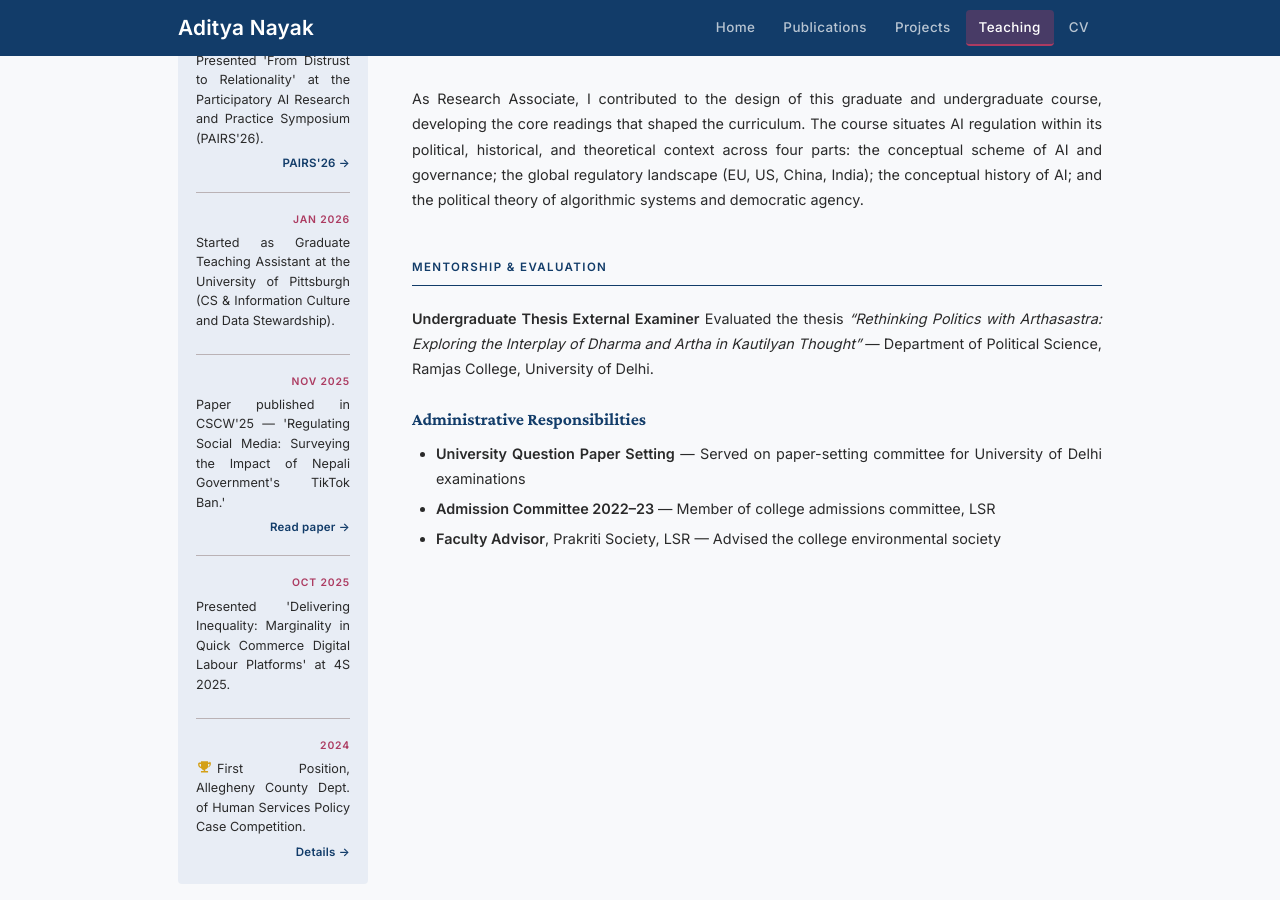
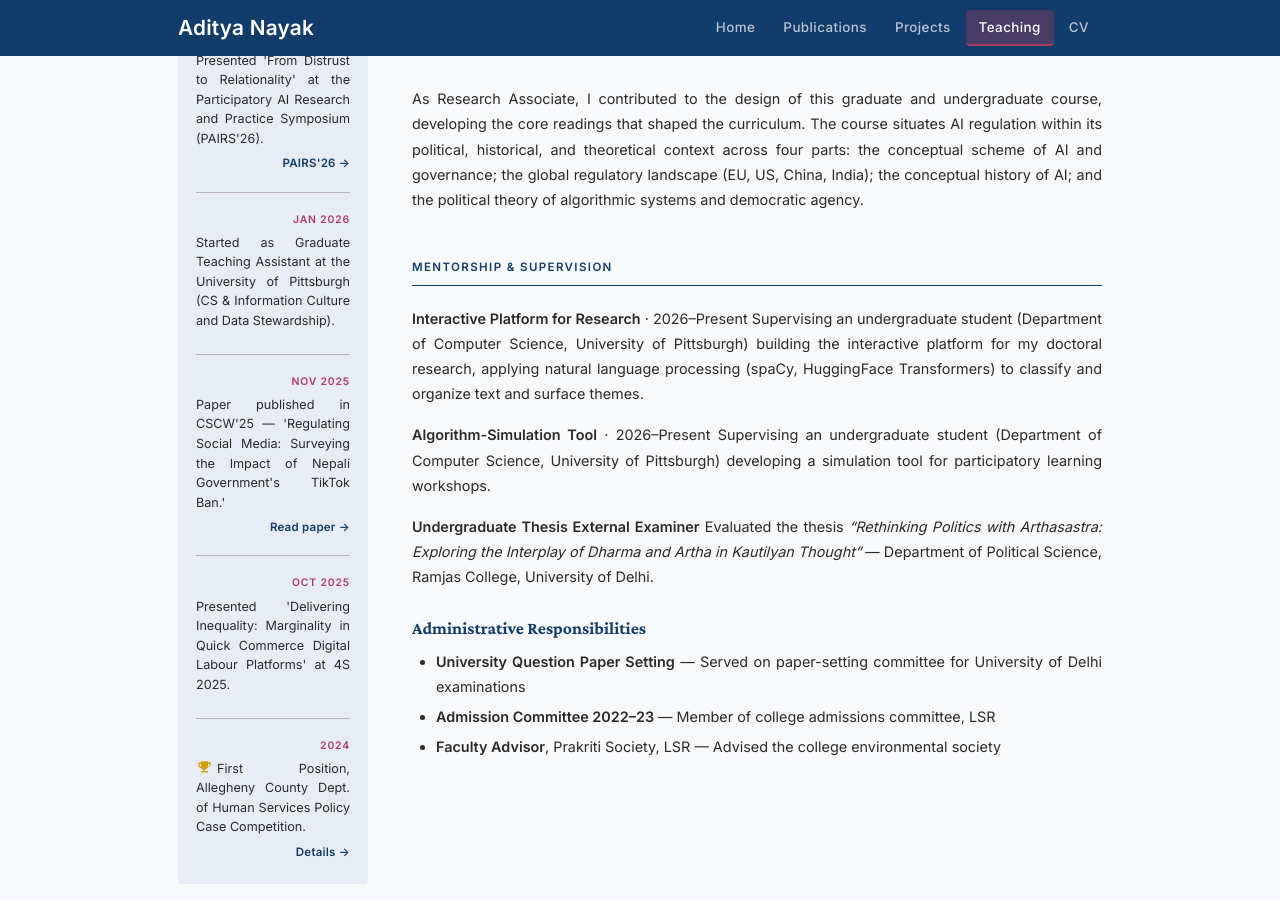
Before and after one commit to adityanayak-info/adityanayak-info.github.io, a Jekyll site: the page built from teaching.md, in a window 1280 px wide and 900 px high, scrolled down 1171 px. Built offline with Jekyll 4.4.1, drawn with Linux system fonts in a browser that asks for light colours.

Commit message:
Change 'Mentorship & Evaluation' to 'Mentorship & Supervision'
Updated mentorship section to reflect supervision roles and responsibilities.

```diff
--- a/teaching.md
+++ b/teaching.md
@@ -90,7 +90,13 @@ permalink: /teaching/
 
 
 
-## Mentorship & Evaluation
+## Mentorship & Supervision
+
+**Interactive Platform for Research** · 2026–Present
+Supervising an undergraduate student (Department of Computer Science, University of Pittsburgh) building the interactive platform for my doctoral research, applying natural language processing (spaCy, HuggingFace Transformers) to classify and organize text and surface themes.
+
+**Algorithm-Simulation Tool** · 2026–Present
+Supervising an undergraduate student (Department of Computer Science, University of Pittsburgh) developing a simulation tool for participatory learning workshops.
 
 **Undergraduate Thesis External Examiner**
 Evaluated the thesis *"Rethinking Politics with Arthasastra: Exploring the Interplay of Dharma and Artha in Kautilyan Thought"* — Department of Political Science, Ramjas College, University of Delhi.
```
